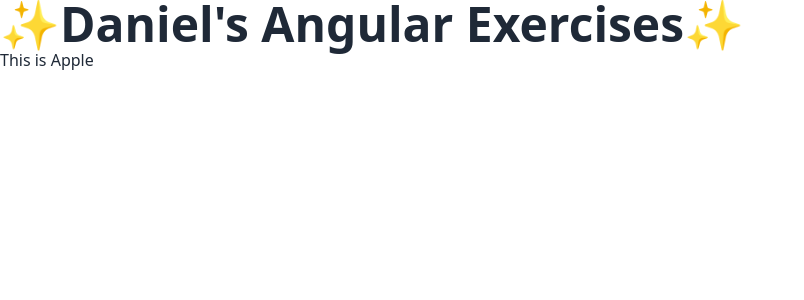
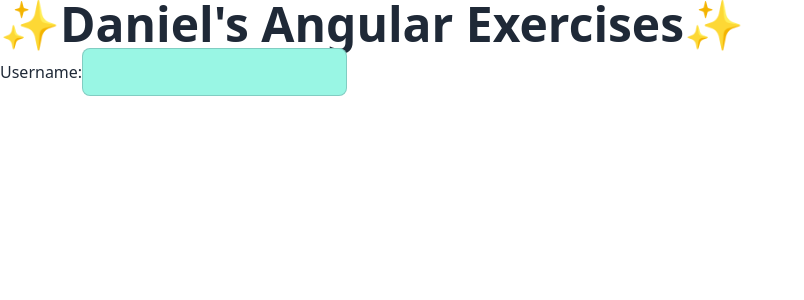
Before and after one commit to zjian107-su/Angular-Akasha1729, an Angular app: page / in a window 1280 px wide. Shown: the top 300 px of the page, without its empty margins (0-804 px from the left). Built offline with nearby package versions, Linux system fonts and the light colour scheme; no server answers.

Commit message:
✨ update: complete exercis - custom validator

```diff
--- a/src/app/app.component.html
+++ b/src/app/app.component.html
@@ -1,6 +1,7 @@
 <h1>✨Daniel's Angular Exercises✨</h1>
 
-<app-playground></app-playground>
+<app-form-validator></app-form-validator>
+<!-- <app-playground></app-playground> -->
 
 
 <div [ngClass]="devMode? 'devMode':''">
--- a/src/app/app.module.ts
+++ b/src/app/app.module.ts
@@ -45,6 +45,7 @@ import { CardShowDetailChildComponent } from './components/card-show-detail/card
 import { HttpCategoriesComponent } from './components/http-categories/http-categories.component';
 import { PlaygroundChildComponent } from './components/playground/playground-child/playground-child.component';
 import { PlaygroundComponent } from './components/playground/playground.component';
+import { FormValidatorComponent } from './components/form-validator/form-validator.component';
 
 @NgModule({
   declarations: [
@@ -89,6 +90,7 @@ import { PlaygroundComponent } from './components/playground/playground.componen
     HttpCategoriesComponent,
     PlaygroundComponent,
     PlaygroundChildComponent,
+    FormValidatorComponent,
   ],
   imports: [
     BrowserModule,
--- /dev/null
+++ b/src/app/components/form-validator/form-validator.component.html
@@ -0,0 +1,9 @@
+<form [formGroup]="myForm">
+  <div>
+    <label for="username">Username:</label>
+    <input [ngClass]="['input', 'input-bordered', 'bg-teal-200']" type="text" id="username" formControlName="username">
+    <div *ngIf="myForm.get('username')?.hasError('forbiddenName')">
+      The name "Daniel" is not allowed.
+    </div>
+  </div>
+</form>
--- /dev/null
+++ b/src/app/components/form-validator/form-validator.component.ts
@@ -0,0 +1,18 @@
+import { Component } from '@angular/core';
+import { forbiddenNameValidator } from 'src/app/validators/forbiddenNameValidator.validator';
+import { FormBuilder, FormGroup, Validators } from '@angular/forms';
+
+@Component({
+  selector: 'app-form-validator',
+  templateUrl: './form-validator.component.html',
+  styleUrls: ['./form-validator.component.css'],
+})
+export class FormValidatorComponent {
+  myForm: FormGroup;
+
+  constructor(private fb: FormBuilder) {
+    this.myForm = this.fb.group({
+      username: ['', [Validators.required, forbiddenNameValidator(/Daniel/i)]],
+    });
+  }
+}
--- /dev/null
+++ b/src/app/validators/forbiddenNameValidator.validator.ts
@@ -0,0 +1,8 @@
+import { AbstractControl, ValidatorFn } from '@angular/forms';
+
+export function forbiddenNameValidator(nameRe: RegExp): ValidatorFn {
+  return (control: AbstractControl): { [key: string]: any } | null => {
+    const forbidden = nameRe.test(control.value);
+    return forbidden ? { forbiddenName: { value: control.value } } : null;
+  };
+}
```
Also changed, not shown: src/app/components/form-validator/form-validator.component.css (added).
